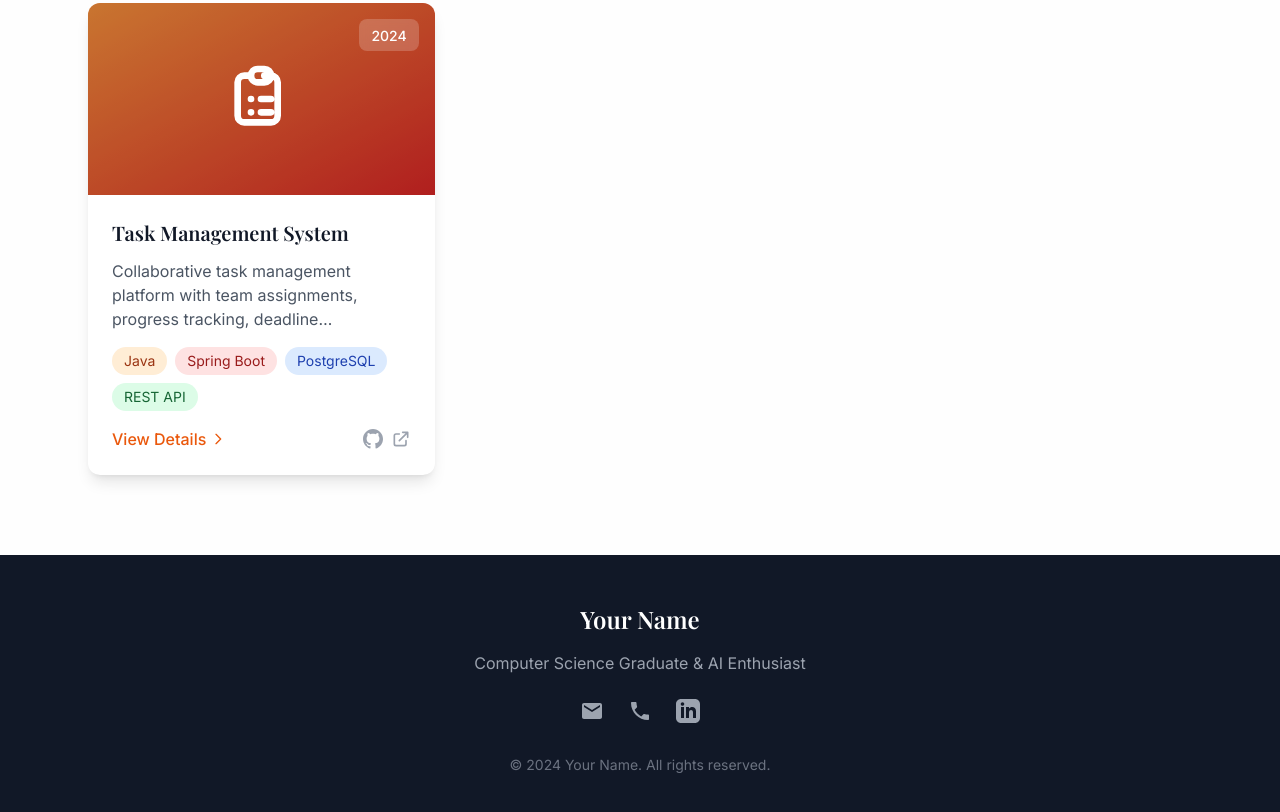
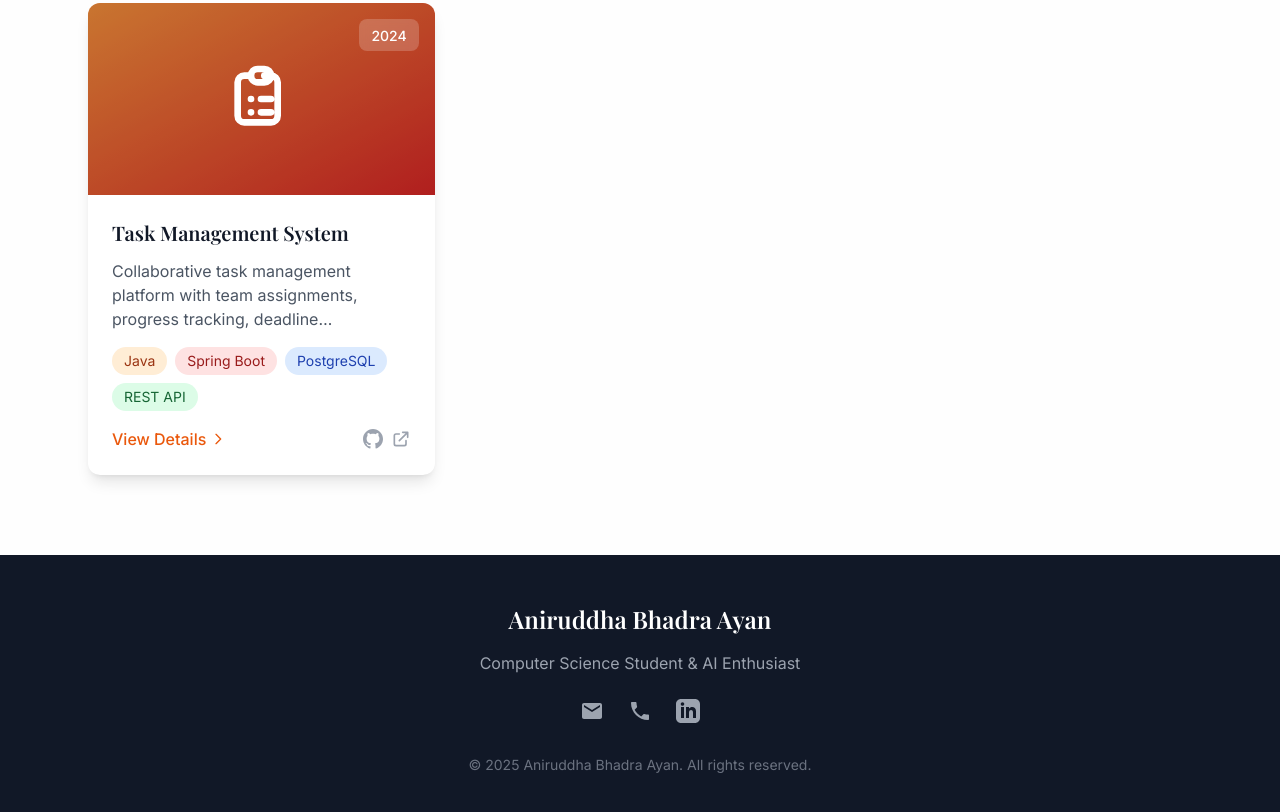
Before and after one commit to AyanBhadra1/e-portfolio, a plain HTML site: page projects.html in a window 1280 px wide. Shown: the part 1560-2372 px from the top of the page. Drawn offline with nearby package versions, Linux system fonts and the light colour scheme.

Commit message:
Update projects.html

```diff
--- a/projects.html
+++ b/projects.html
@@ -3,7 +3,7 @@
 <head>
     <meta charset="UTF-8">
     <meta name="viewport" content="width=device-width, initial-scale=1.0">
-    <title>Projects - Your Name</title>
+    <title>Projects - Aniruddha Bhadra Ayan</title>
     <script src="https://cdn.tailwindcss.com"></script>
     <script src="https://cdnjs.cloudflare.com/ajax/libs/animejs/3.2.1/anime.min.js"></script>
     <script src="https://cdn.jsdelivr.net/npm/@splidejs/splide@4.1.4/dist/js/splide.min.js"></script>
@@ -153,7 +153,7 @@
         <div class="max-w-6xl mx-auto px-6 py-4">
             <div class="flex justify-between items-center">
                 <div class="font-display font-semibold text-xl text-gray-800">
-                    <a href="index.html">Your Name</a>
+                    <a href="index.html">Aniruddha Bhadra Ayan</a>
                 </div>
                 <div class="hidden md:flex space-x-8">
                     <a href="index.html" class="text-gray-600 hover:text-gray-900 transition-colors duration-300">Home</a>
@@ -556,8 +556,8 @@
     <!-- Footer -->
     <footer class="bg-gray-900 text-white py-12">
         <div class="max-w-6xl mx-auto px-6 text-center">
-            <div class="font-display text-2xl font-semibold mb-4">Your Name</div>
-            <p class="text-gray-400 mb-6">Computer Science Graduate & AI Enthusiast</p>
+            <div class="font-display text-2xl font-semibold mb-4">Aniruddha Bhadra Ayan</div>
+            <p class="text-gray-400 mb-6">Computer Science Student & AI Enthusiast</p>
             <div class="flex justify-center space-x-6 mb-8">
                 <a href="mailto:yourEmail@example.com" class="text-gray-400 hover:text-white transition-colors duration-300">
                     <svg class="w-6 h-6" fill="currentColor" viewBox="0 0 24 24">
@@ -575,7 +575,7 @@
                     </svg>
                 </a>
             </div>
-            <p class="text-gray-500 text-sm">© 2024 Your Name. All rights reserved.</p>
+            <p class="text-gray-500 text-sm">© 2025 Aniruddha Bhadra Ayan. All rights reserved.</p>
         </div>
     </footer>
 
```
